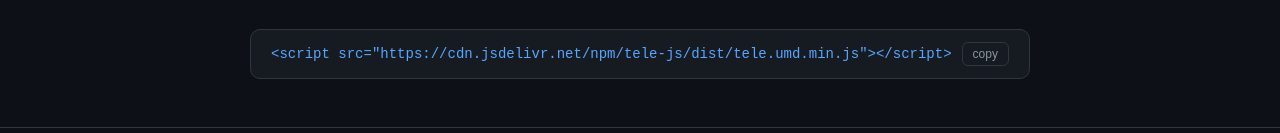
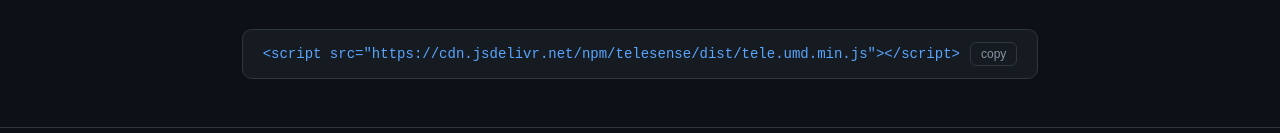
Before and after one commit to EbParsa/Telesense, a website: page demo/index.html in a window 1280 px wide. Shown: the part 264-397 px from the top of the page. Drawn offline with Linux system fonts and the light colour scheme.

Commit message:
Fix demo/index.html

```diff
--- a/demo/index.html
+++ b/demo/index.html
@@ -174,7 +174,7 @@
     <span class="badge">MIT</span>
   </div>
   <div class="install-block">
-    <code id="install-text">&lt;script src="https://cdn.jsdelivr.net/npm/tele-js/dist/tele.umd.min.js"&gt;&lt;/script&gt;</code>
+    <code id="install-text">&lt;script src="https://cdn.jsdelivr.net/npm/telesense/dist/tele.umd.min.js"&gt;&lt;/script&gt;</code>
     <button class="copy-btn" onclick="copyInstall()">copy</button>
   </div>
 </div>
```
